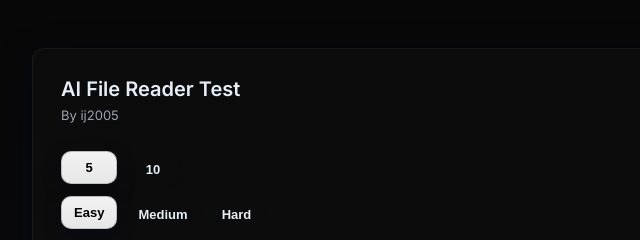
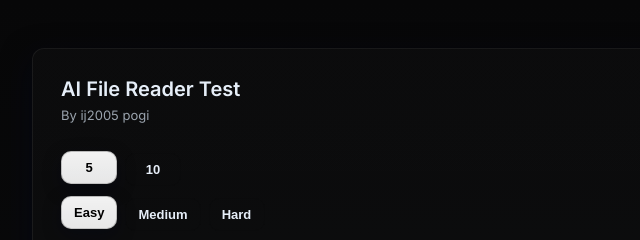
Before and after one commit to ij-2005/File-read-AI-test, a website: page index.html in a window 1280 px wide. Shown: the top 240 px of the page, 248-888 px from the left. Drawn offline with Linux system fonts and the light colour scheme.

Commit message:
added pogi

```diff
--- a/index.html
+++ b/index.html
@@ -11,7 +11,7 @@
 
   <div class="container">
     <h1>AI File Reader Test</h1>
-    <h3>By ij2005</h3>
+    <h3>By ij2005 pogi</h3>
 
     <!-- Question count segmented control -->
 <div class="question-count" role="group" aria-label="Number of Questions">
```
